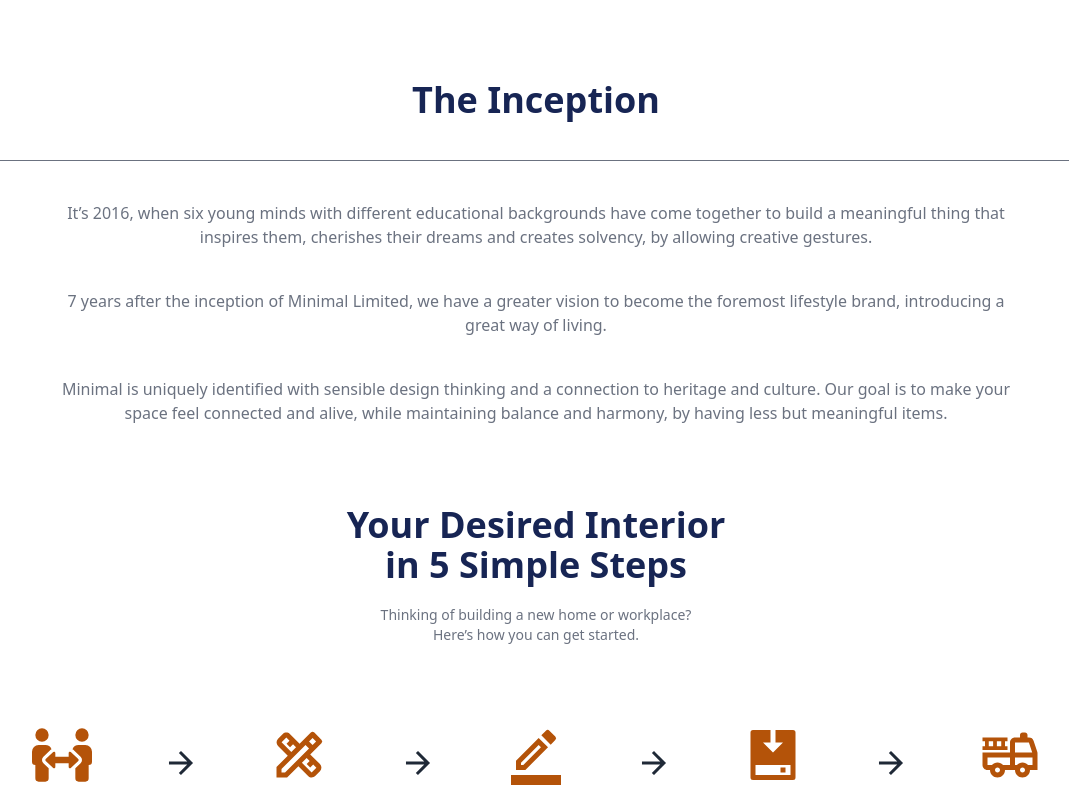
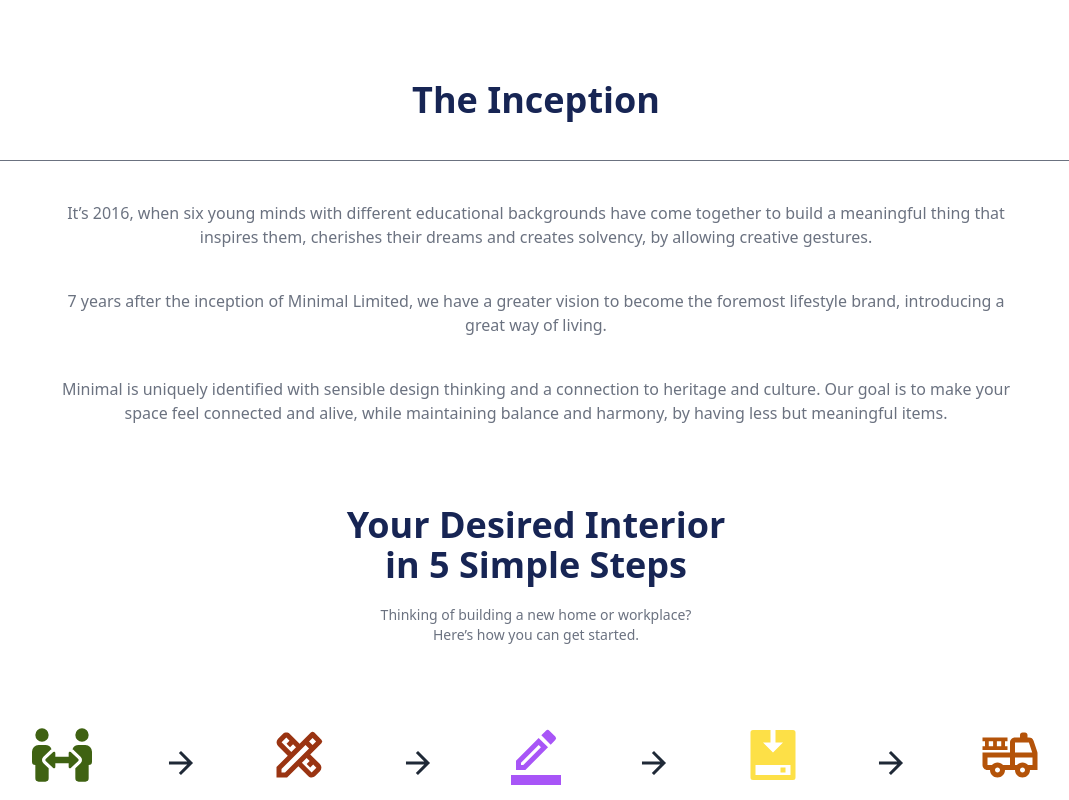
Before and after one commit to gambit101/sani-bai, a React (Vite) app: page /services in a window 1280 px wide. Shown: the top 800 px of the page, without its empty margins (104-1173 px from the left). Built offline with nearby package versions, Linux system fonts and the light colour scheme.

Commit message:
text resize

```diff
--- a/src/App.jsx
+++ b/src/App.jsx
@@ -216,7 +216,7 @@
       {/* our team */}
 
       <div className='mx-20'>
-        <h1 className='text-8xl font-bold text-blue-950 mt-20'>
+        <h1 className='text-7xl font-bold text-blue-950 mt-20'>
           Meet the Masters of   <br /> Interior Design</h1>
         <hr className='mt-5' />
         <h3 className='text-3xl font-semibold text-blue-950 mt-10'>One Team, Infinite Possibilities</h3>
--- a/src/Home/Services.jsx
+++ b/src/Home/Services.jsx
@@ -29,28 +29,28 @@
 
             <div className="flex mx-20 justify-around mt-20">
                 <div className="w-36" data-aos="zoom-out-down">
-                    <FaPeopleArrows className="text-6xl mx-auto text-amber-700" />
+                    <FaPeopleArrows className="text-6xl mx-auto text-lime-800" />
                     <p className="text-center mt-3 italic">Meet and Greet</p>
                 </div>
                 <div>
                     <IoMdArrowForward className="text-4xl mt-5" />
                 </div>
                 <div className="w-36" data-aos="zoom-out-down">
-                    <MdOutlineDesignServices className="text-6xl mx-auto text-amber-700" />
+                    <MdOutlineDesignServices className="text-6xl mx-auto text-orange-800" />
                     <p className="text-center mt-3 italic">Design Development</p>
                 </div>
                 <div>
                     <IoMdArrowForward className="text-4xl mt-5" />
                 </div>
                 <div className="w-36" data-aos="zoom-out-down">
-                    <MdOutlineBorderColor className="text-6xl mx-auto text-amber-700" />
+                    <MdOutlineBorderColor className="text-6xl mx-auto text-purple-500" />
                     <p className="text-center mt-3 italic">Place Order</p>
                 </div>
                 <div>
                     <IoMdArrowForward className="text-4xl mt-5" />
                 </div>
                 <div className="w-36" data-aos="zoom-out-down">
-                    <RiInstallFill className="text-6xl mx-auto text-amber-700" />
+                    <RiInstallFill className="text-6xl mx-auto text-yellow-300" />
                     <p className="text-center mt-3 italic">Installation Process</p>
                 </div>
                 <div>
@@ -152,7 +152,7 @@
             {/* the team */}
 
             <div className="mt-20 bg-blue-500 pt-16">
-                <h1 className='text-5xl font-bold text-white mt-20 text-center  pb-10 mx-20'>The Team Behind Minimal</h1>
+                <h1 className='text-5xl font-bold text-white mt-20 text-center  pb-10 mx-20' >The Team Behind Minimal</h1>
                 <p className="text-sm text-white pb-6 text-center">Our diverse team of architects, engineers, and business managers <br /> is here to make your home the best it can be.</p>
                 <img className="px-40 pb-20 pt-5" src="https://www.minimallimited.com/wp-content/uploads/Team-desktop-2-1536x1080.webp" alt="" />
 
```
